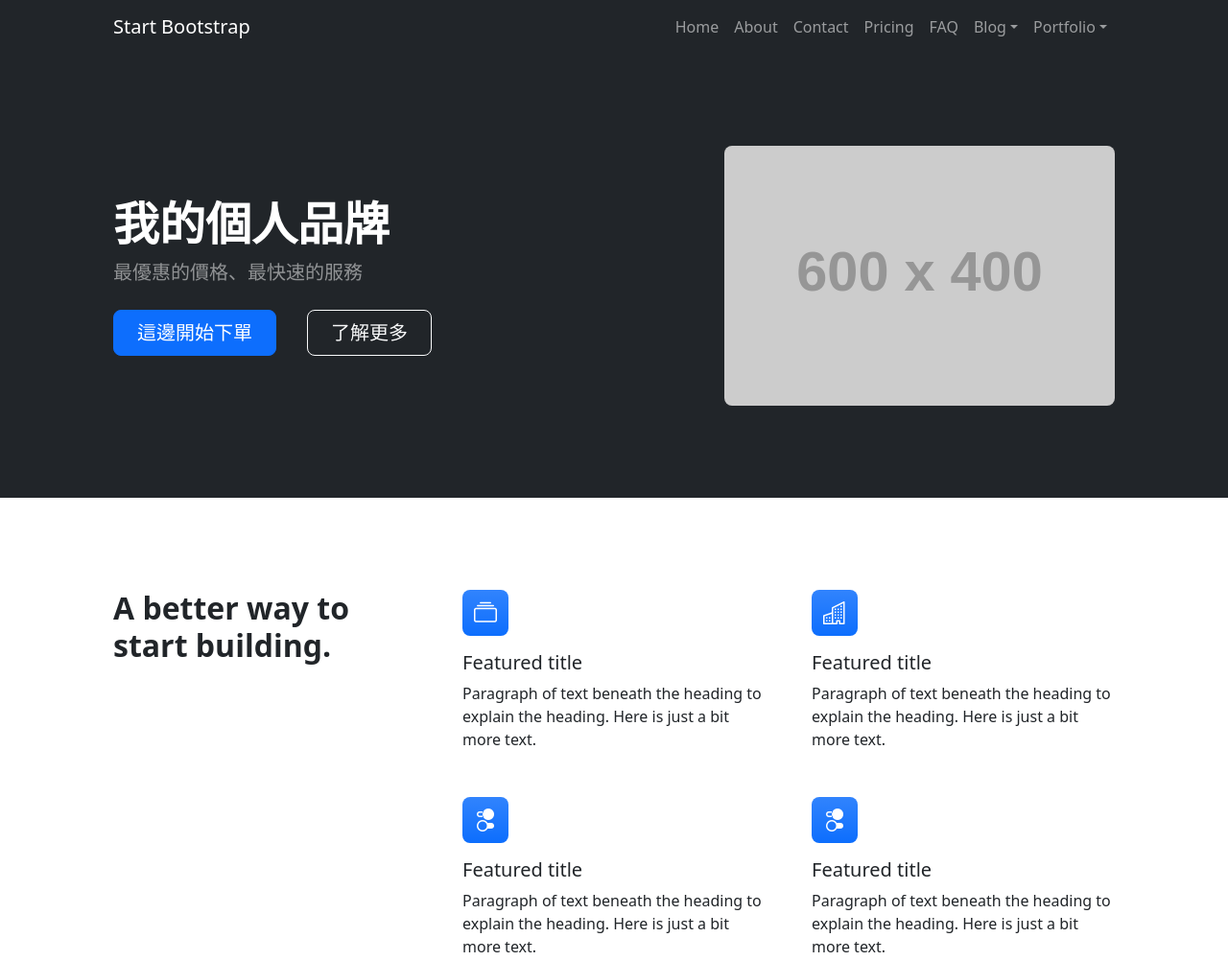
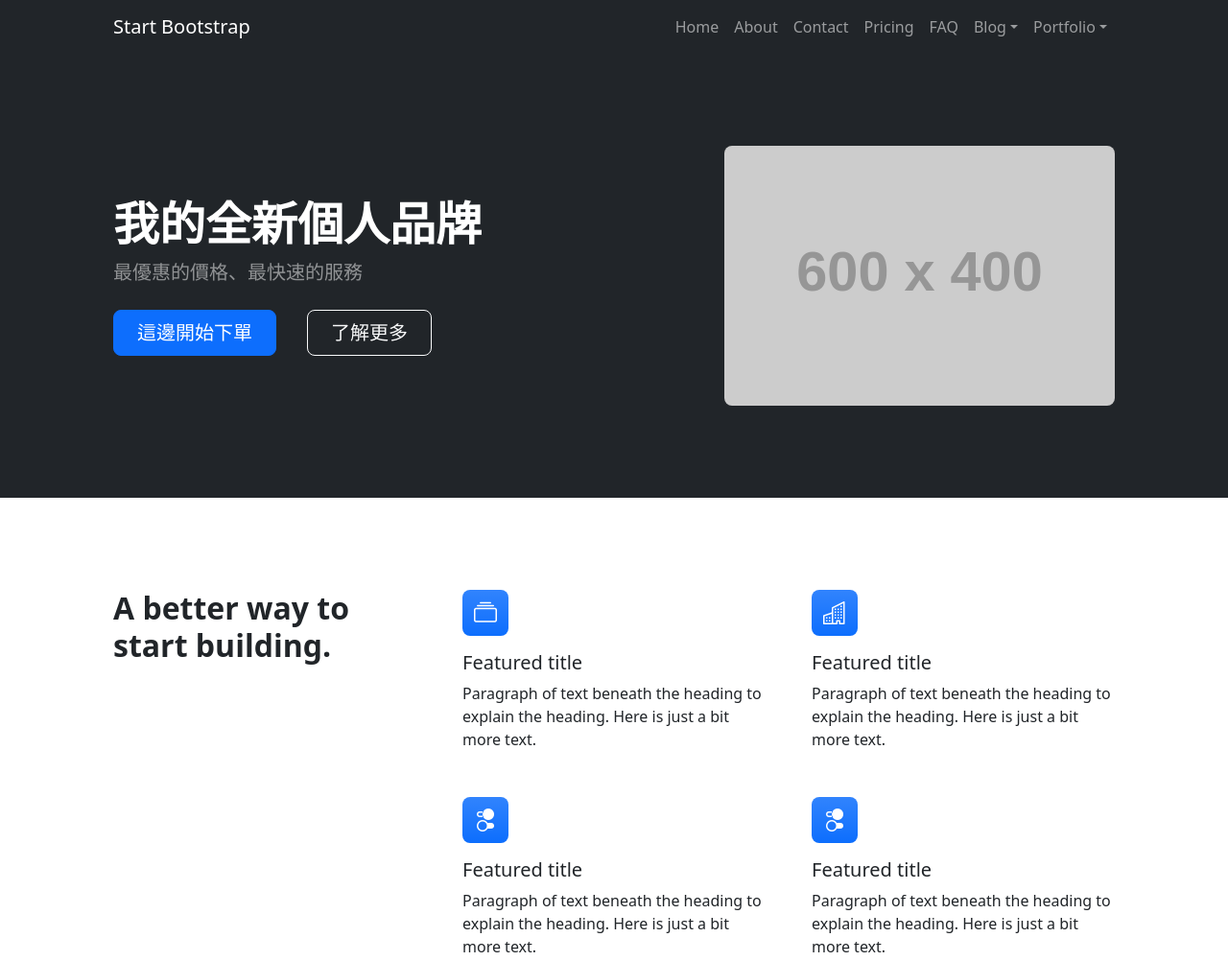
Before and after one commit to Chi617/test0601, a plain HTML site: page index.html in a window 1280 px wide. Shown: the top 1002 px of the page at 96% size. Drawn offline with nearby package versions, Linux system fonts and the light colour scheme; placeholder pictures from the web are drawn by us.

Commit message:
更新首頁

```diff
--- a/index.html
+++ b/index.html
@@ -51,7 +51,7 @@
                     <div class="row gx-5 align-items-center justify-content-center">
                         <div class="col-lg-8 col-xl-7 col-xxl-6">
                             <div class="my-5 text-center text-xl-start">
-                                <h1 class="display-5 fw-bolder text-white mb-2">我的個人品牌</h1>
+                                <h1 class="display-5 fw-bolder text-white mb-2">我的全新個人品牌</h1>
                                 <p class="lead fw-normal text-white-50 mb-4">最優惠的價格、最快速的服務</p>
                                 <div class="d-grid gap-3 d-sm-flex justify-content-sm-center justify-content-xl-start">
                                     <a class="btn btn-primary btn-lg px-4 me-sm-3" href="#features">這邊開始下單</a>
```
